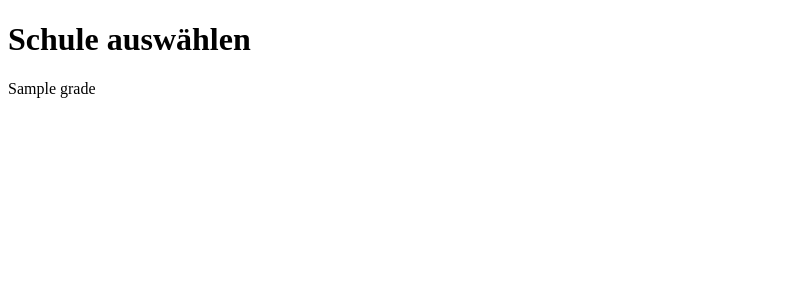
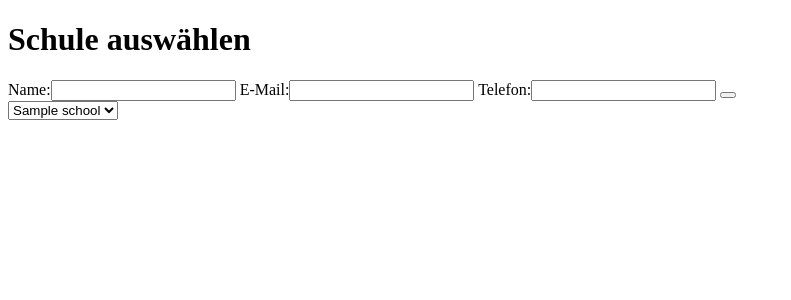
Before and after one commit to Marileen/Vertretungsplan, a Django app: page / in a window 1280 px wide. Shown: the top 300 px of the page, without its empty margins (0-791 px from the left). Run offline with Django 3.2, Linux system fonts and the light colour scheme; tables that the repository leaves empty hold one stand-in row (values such as "Sample post").

Commit message:
created a form with the django form class and pass it to the start view --> explained in this tutorial (ca. min 01:20 - 01:30) : https://www.youtube.com/watch?v=sm1mokevMWk

```diff
--- /dev/null
+++ b/main/forms.py
@@ -0,0 +1,7 @@
+from django import forms
+
+
+class Subscribe(forms.Form):
+    name = forms.CharField(label="Name", max_length=200)
+    email = forms.EmailField(label="E-Mail", max_length=200)
+    phone = forms.CharField(label="Telefon", max_length=200)
--- a/main/templates/main/start.html
+++ b/main/templates/main/start.html
@@ -5,7 +5,21 @@
 
 {% block content %}
     <h1>Schule auswählen</h1>
+    <form method="post" action="/subscribe/">
+        {{ form }}
+        <button type="submit" name="subscribe"></button>
+    </form>
+
+
+    <select>
+        {% for school in schools %}
+            <option>{{ school.name }}</option>
+        {% endfor %}
+    </select>
+
+    {% comment %}
     {% for item in schools.grade_set.all %}
             <p>{{ item.name }}</p>
     {% endfor %}
+    {% endcomment %}
 {% endblock %}
--- a/main/views.py
+++ b/main/views.py
@@ -1,7 +1,7 @@
 from django.shortcuts import render
 from django.http import HttpResponse
 from .models import School, Grade
-
+from .forms import Subscribe
 # Create your views here.
 
 
@@ -13,5 +13,6 @@ def index(response, id):
 
 
 def start(response):
-    schools = School.objects.get()
-    return render(response, "main/start.html", {"schools": schools})
+    form = Subscribe()
+    schools = School.objects.all()
+    return render(response, "main/start.html", {"schools": schools, "form": form})
```
